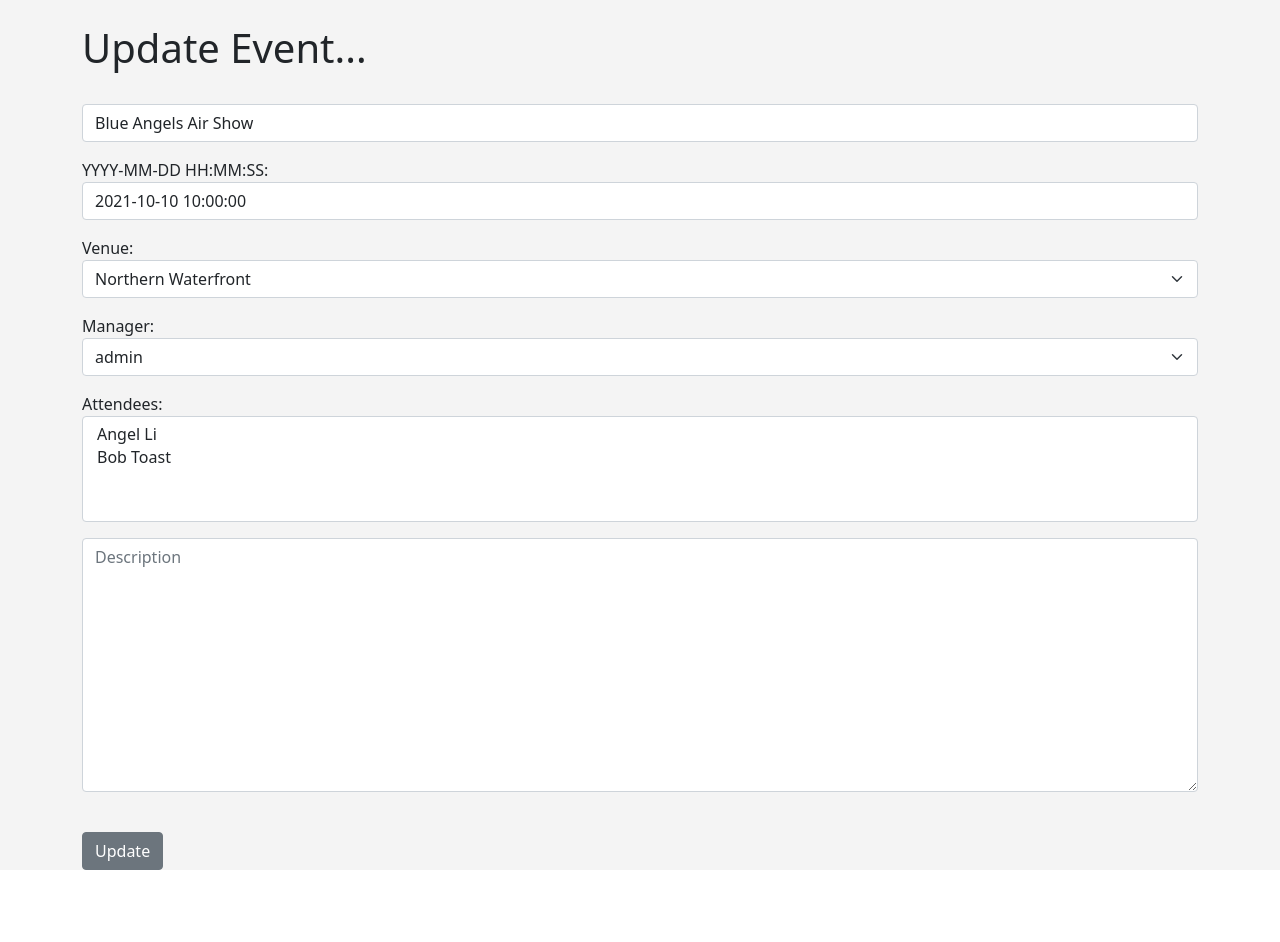
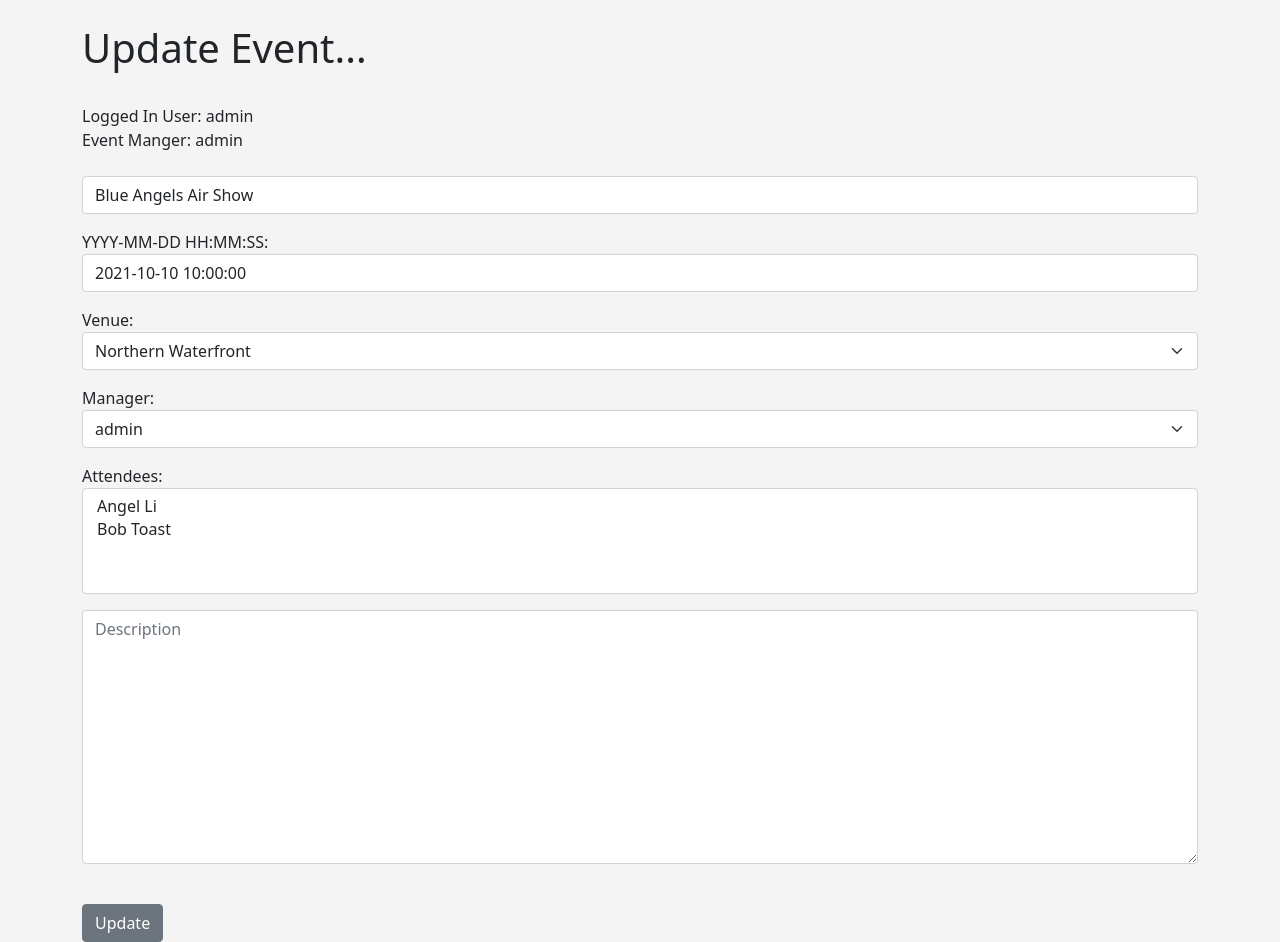
Before and after one commit to angelptli/social-club-website, a Django app: page /update_event/2 in a window 1280 px wide. Shown: the part 56-998 px from the top of the page. Before the commit the page ends 926 px from the top, so only its background shows below. Run offline with Django 3.2, Linux system fonts and the light colour scheme; a user stored in the database is signed in; data comes from the database, SQL or seed files in the repository; both versions use the stored data as it was after the commit.

Commit message:
Determine correct manager user to edit events

```diff
--- a/events/templates/events/update_event.html
+++ b/events/templates/events/update_event.html
@@ -2,11 +2,20 @@
 
 {% block content %}
   {% if user.is_authenticated %}
-    <h1>Update Event...</h1><br/>
-    <form action="" method=POST>
-      {% csrf_token%}
-      {{ form.as_p }}<br/>
-      <input type="submit" value="Update" class="btn btn-secondary">
+    {% if user == event.manager %}
+      <h1>Update Event...</h1><br/>
+      Logged In User: {{ user }}<br/>
+      Event Manger: {{ event.manager }}<br/><br/>
+      <form action="" method=POST>
+        {% csrf_token%}
+        {{ form.as_p }}<br/>
+        <input type="submit" value="Update" class="btn btn-secondary">
+    {% else %}
+      <h2>Access Denied</h2>
+      <p>Only the Event Manager can update this event.</p>
+      Logged In User: {{ user }}<br/>
+      Event Manger: {{ event.manager }}<br/>
+    {% endif %}
   {% else %}
     <h1>Sorry! You Must Be Logged In To View This Page...</h1>
     <a href="{% url 'login' %}">Login Here</a>
```
Also changed, not shown: events/templates/events/event_list.html (+9 -6 lines), db.sqlite3.
